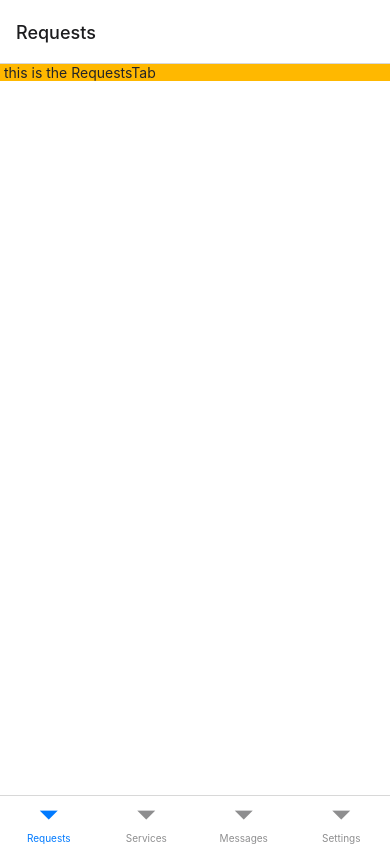
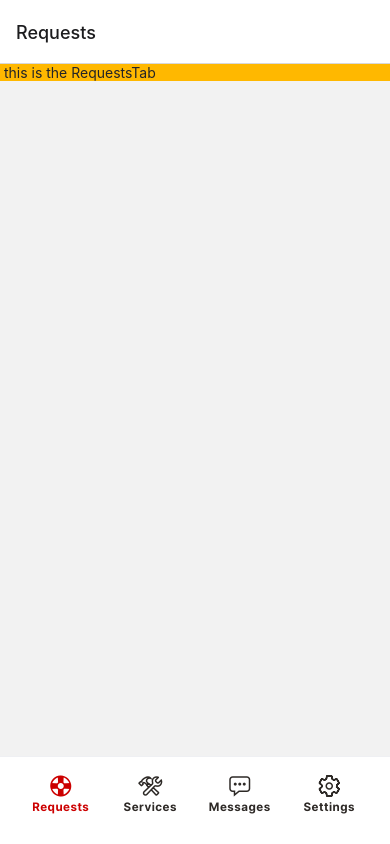
Before and after one commit to Task-Terriers/App, a React Native app in the folder TaskTerriers/: screen /Requests in a window 390 px wide. Built offline with nearby package versions, Linux system fonts and the light colour scheme.

Commit message:
design bottom Tab

```diff
--- a/TaskTerriers/App.tsx
+++ b/TaskTerriers/App.tsx
@@ -3,7 +3,7 @@ import { StatusBar } from "expo-status-bar";
 import { Col, Span } from "./src/components/StyleToProps";
 import * as SplashScreen from "expo-splash-screen";
 import useFonts from "./hooks/useFonts";
-import BottomTabs from "./navigation/BottomTabNavigator";
+import { BottomTabs } from "./navigation/BottomTabNavigator";
 import { NavigationContainer } from '@react-navigation/native';
 
 export default function App() {
@@ -49,10 +49,10 @@ export default function App() {
 
   return (
     <Col flex onLayout={onLayoutRootView}>
+      <StatusBar style={'dark'} backgroundColor={'white'} />
       <NavigationContainer  >
         <BottomTabs />
       </NavigationContainer >
     </Col>
-
   );
 }
--- a/TaskTerriers/navigation/BottomTabNavigator.tsx
+++ b/TaskTerriers/navigation/BottomTabNavigator.tsx
@@ -3,12 +3,27 @@ import RequestsTab from "../src/components/Screens/RequestsTab";
 import ServicesTab from "../src/components/Screens/ServicesTab";
 import MessagesTab from "../src/components/Screens/MessagesTab";
 import SettingsTab from "../src/components/Screens/SettingsTab";
+import { Col, Row, Span } from "../src/components/StyleToProps";
+import { Ionicons } from '@expo/vector-icons';
+import { BUColor, NeutralColor } from "../src/Libs/Colors";
+import { TouchableOpacity } from "react-native";
+import { toStyle } from "../src/components/StyleToProps/withStyleProps";
+import { Style } from "../src/components/StyleToProps/styleProps";
+import { deviceInfo } from "../src/utilities/deviceInfo";
 
 const Tab = createBottomTabNavigator();
 
-function BottomTabs() {
+export const BottomTabs = () => {
     return (
-        <Tab.Navigator>
+        <Tab.Navigator
+            tabBar={props => <CustomTabBarContent {...props} />}
+            screenOptions={({ route }) => {
+                return {
+                    tabBarShowIcon: true,
+                    tabBarShowLabel: false,
+                };
+            }}
+        >
             <Tab.Screen name="Requests" component={RequestsTab} />
             <Tab.Screen name="Services" component={ServicesTab} />
             <Tab.Screen name="Messages" component={MessagesTab} />
@@ -17,4 +32,59 @@ function BottomTabs() {
     )
 }
 
-export default BottomTabs
+const CustomTabBarContent = ({ state, descriptors, navigation }) => {
+    return (
+        <Row h64 bgNeutral100 alignCenter ph16 mb={deviceInfo.buttonBottomSpace} borderTW={1} borderTColor={NeutralColor['neutral-90']}>
+            {
+                state.routes.map((route, index) => {
+                    const isFocused = state.index === index
+                    const { options } = descriptors[route.key];
+                    const onPress = () => {
+                        const event = navigation.emit({
+                            type: 'tabPress',
+                            target: route.key,
+                            canPreventDefault: true,
+                        });
+
+                        if (!isFocused && !event.defaultPrevented) {
+                            navigation.navigate(route.name, route.params);
+                        }
+                    };
+                    return (
+                        <TouchableOpacity
+                            accessibilityRole="button"
+                            accessibilityState={isFocused ? { selected: true } : {}}
+                            accessibilityLabel={options.tabBarAccessibilityLabel}
+                            testID={options.tabBarTestID}
+                            onPress={onPress}
+                            style={toStyle(<Style flex justifyCenter alignCenter />)}>
+                            <Col alignCenter justifyCenter style={{ top: 10, marginBottom: 10 }}>
+                                <LocalTabBarIcon focused={isFocused} name={route.name} />
+                                <Span color={isFocused ? BUColor['red'] : BUColor['black']} bold labelM>{route.name}</Span>
+                            </Col>
+                        </TouchableOpacity>
+                    )
+                })
+            }
+        </Row>
+    )
+}
+
+const LocalTabBarIcon = (props: { focused: boolean; name: React.ComponentProps<any>['name'] }) => {
+    switch (props.name) {
+        case "Requests":
+            if (props.focused) return <Ionicons name="help-buoy" size={24} color="#cc0000" />
+            else return <Ionicons name="help-buoy-outline" size={24} color="#2D2926" />
+        case "Services":
+            if (props.focused) return <Ionicons name="construct" size={24} color="#cc0000" />
+            else return <Ionicons name="construct-outline" size={24} color="#2D2926" />
+        case "Messages":
+            if (props.focused) return <Ionicons name="chatbox-ellipses" size={24} color="#cc0000" />
+            else return <Ionicons name="chatbox-ellipses-outline" size={24} color="#2D2926" />
+        case "Settings":
+            if (props.focused) return <Ionicons name="settings-sharp" size={24} color="#cc0000" />
+            else return <Ionicons name="settings-outline" size={24} color="#2D2926" />
+        default:
+            return null
+    }
+}
--- a/TaskTerriers/package.json
+++ b/TaskTerriers/package.json
@@ -9,6 +9,7 @@
     "web": "expo start --web"
   },
   "dependencies": {
+    "@expo/vector-icons": "^13.0.0",
     "@react-navigation/bottom-tabs": "^6.5.11",
     "@react-navigation/core": "^6.4.10",
     "@react-navigation/native": "^6.1.9",
@@ -18,7 +19,6 @@
     "expo-status-bar": "~1.6.0",
     "react": "18.2.0",
     "react-native": "0.72.5",
-    "react-native-device-info": "^10.11.0",
     "react-native-gesture-handler": "~2.12.0",
     "react-native-safe-area-context": "4.6.3",
     "typescript": "^5.1.3"
--- a/TaskTerriers/src/components/Screens/RequestsTab.tsx
+++ b/TaskTerriers/src/components/Screens/RequestsTab.tsx
@@ -1,7 +1,8 @@
 import React, { useState, useEffect } from 'react'
-import { SafeAreaView, View, StyleSheet, Text, TouchableOpacity } from 'react-native'
+import { SafeAreaView, View, StyleSheet, Text, TouchableOpacity, StatusBar } from 'react-native'
 import TaskTerriersSafeAreaView from '../Views/TaskTerriersSafeAreaView'
 import { Col, Span } from '../StyleToProps'
+
 
 interface Props { }
 
@@ -50,13 +51,15 @@ const RequestsTab = ({ navigation, route }) => {
     /***********
     * render()
     ***********/
+    const notchHeight = StatusBar.currentHeight?.toString()
 
     return (
-        <TaskTerriersSafeAreaView style={{ flex: 1, backgroundColor: 'white' }}>
-            <Col bgAlertMinor>
-                <Span> this is the RequestsTab</Span>
-            </Col>
-        </TaskTerriersSafeAreaView>
+        // <TaskTerriersSafeAreaView style={{ flex: 1, backgroundColor: 'white' }}>
+        <Col bgAlertMinor>
+            <Span> this is the RequestsTab</Span>
+            <Span>{notchHeight}</Span>
+        </Col>
+        // </TaskTerriersSafeAreaView>
     )
 
 }
--- a/TaskTerriers/src/components/StyleToProps/withStyleProps.tsx
+++ b/TaskTerriers/src/components/StyleToProps/withStyleProps.tsx
@@ -61,9 +61,6 @@ const convertPropsToMergedStyles = (props: { [kay: string]: any }, map: any, num
       }
     }
 
-    // disabled, activeOpacity 추가 이유 [2022-11-18, Mario]
-    // 여러 <Div />들이 곂쳤을때 이벤트들이 제대로 호출되지 않는 이슈가 있었습니다.
-    // onPress 이벤트가 있을때에만 active 시켜 줌 + activeOpacity 값 추가 (TouchableOpacity Default Value)
     if (propName === 'onPress' && otherProps.disabled !== false && typeof propValue === 'function') {
       otherProps.disabled = false
       otherProps.activeOpacity = 0.2
--- a/TaskTerriers/src/components/Views/TaskTerriersSafeAreaView.tsx
+++ b/TaskTerriers/src/components/Views/TaskTerriersSafeAreaView.tsx
@@ -7,6 +7,7 @@ import { useSafeAreaInsets } from 'react-native-safe-area-context'
 
 import { NeutralColor } from '../../Libs/Colors'
 import { useFocusEffect } from '@react-navigation/native'
+import { deviceInfo } from '../../utilities/deviceInfo'
 
 interface Props {
     children: ReactNode | ReactNode[]
@@ -42,7 +43,7 @@ const TaskTerriersSafeAreaView: React.FC<Props> = (props: Props) => {
      *********/
 
     const renderStatusBar = () => {
-        // if (deviceInfo.isAndroid) return 'dark-content'
+        if (deviceInfo.isAndroid) return 'dark-content'
         return statusBar
     }
 
--- /dev/null
+++ b/TaskTerriers/src/utilities/deviceInfo.tsx
@@ -0,0 +1,44 @@
+import { Platform, Dimensions, StatusBar } from 'react-native'
+
+const isIphoneX = Platform.OS === 'ios' && StatusBar.currentHeight == 44
+
+const getSafeAreaTopSpace = () => {
+    if (Platform.OS === 'ios' && StatusBar.currentHeight == 59) return 59
+    if (Platform.OS === 'ios' && StatusBar.currentHeight == 44) return 44
+    if (Platform.OS === 'android') return 0
+    return 20
+}
+
+export const deviceInfo: {
+    OS: string
+    size: {
+        width: number
+        height: number
+    }
+    isIphoneX: boolean
+    isAndroid: boolean
+    safeAreaTopSpace: number
+    safeAreaBottomSpace: number
+    navigationBarHeight: number
+    androidExtraDimension: {
+        statusBarHeight: number
+        navigationBarHeight: number
+    }
+    buttonBottomSpace: number
+} = {
+    OS: Platform.OS,
+    size: {
+        width: Dimensions.get('window').width,
+        height: Dimensions.get('window').height,
+    },
+    isIphoneX: isIphoneX,
+    isAndroid: Platform.OS === 'android',
+    safeAreaTopSpace: getSafeAreaTopSpace(),
+    safeAreaBottomSpace: isIphoneX ? 34 : 0,
+    navigationBarHeight: Platform.OS === 'android' ? Dimensions.get('screen').height - Dimensions.get('window').height + StatusBar.currentHeight : 0,
+    androidExtraDimension: {
+        statusBarHeight: Number(StatusBar.currentHeight),
+        navigationBarHeight: Dimensions.get('screen').height - Dimensions.get('window').height + StatusBar.currentHeight,
+    },
+    buttonBottomSpace: isIphoneX ? 0 : 24,
+}
```
Also changed, not shown: 1 other file (tests, documents, lock files or other folders).
